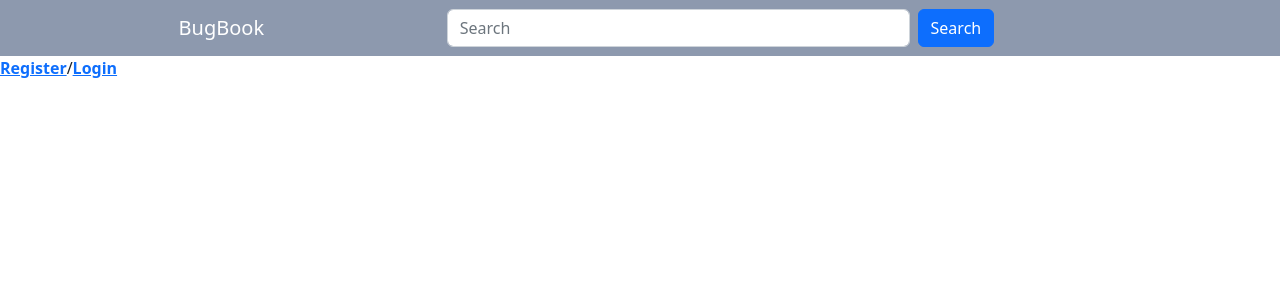
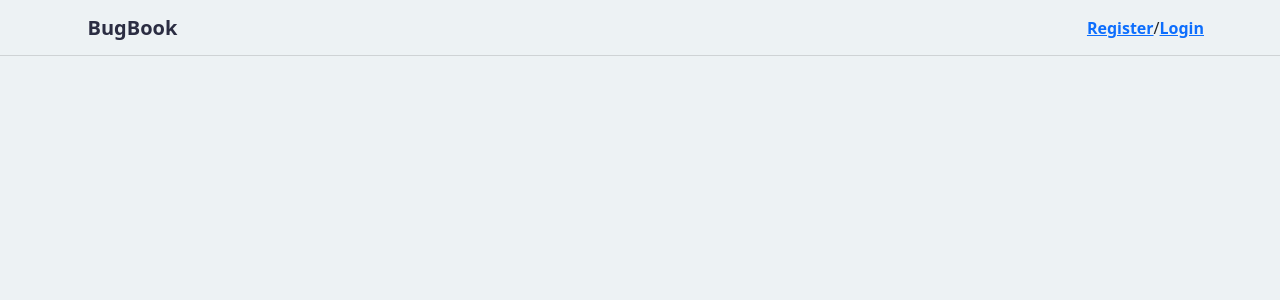
Before and after one commit to mbaccari/backend-practice, a React (Create React App) app in the folder client/: page / in a window 1280 px wide. Shown: the top 300 px of the page. Built offline with nearby package versions, Linux system fonts and the light colour scheme.

Commit message:
Updated nav bar, Added link to profile of post creator.

```diff
--- a/client/src/components/Nav.js
+++ b/client/src/components/Nav.js
@@ -1,22 +1,28 @@
+import { useNavigate, Link } from "react-router-dom";
 
 import styles from './Nav.module.css'
-const Nav = () => {
+const Nav = ({ user }) => {
+    let letter;
+    let url
+    if(user) {
+        letter = user.username.split('')[0].toUpperCase();
+        url = `/users/${user._id}`
+    }
 
     return (
         <nav id={styles.mainNav} className="navbar navbar-expand-sm navbar-dark">
             <div className="container-fluid text-center">
-                <a className="navbar-brand col-4" href="/">BugBook</a>
-                <button className="navbar-toggler" type="button" data-bs-toggle="collapse" data-bs-target="#mynavbar">
-                <span className="navbar-toggler-icon" />
-                </button>
-                <div className="collapse navbar-collapse" id="mynavbar">
+                <a className="navbar-brand col-4" id={styles.title} href="/">BugBook</a>
 
-                <form className="d-flex col-8">
-                    <input className="form-control me-2" type="text" placeholder="Search" />
-                    <button className="btn btn-primary" type="button">Search</button>
-                </form>
-                </div>
+                {!user ?
+                    <div>
+                        <Link to="/signup" className="fw-bold">Register</Link>/<Link to="/login" className="fw-bold">Login</Link>
+                    </div>
+                        :
+                    <Link id={styles.letter} to={url} className="fw-bold text-center">{letter}</Link>
+                }
             </div>
+
         </nav>
 
     )
--- a/client/src/components/Nav.module.css
+++ b/client/src/components/Nav.module.css
@@ -1,3 +1,25 @@
 #mainNav {
-    background-color: #8D99AE;
+    background-color: #EDF2F4;
+    padding: 0px 5%;
+    border-bottom: 1px solid rgba(100, 99, 99, 0.215);
+    height: 7%;
 }
+
+#title {
+    color: #2B2D42;
+    font-weight: bolder;
+    width: 10%;
+}
+
+#letter {
+    text-decoration: none;
+    display: flex;
+    justify-content: center;
+    align-items: center;
+    color: #8D99AE;
+    border: 1.5px solid #2B2D42;
+    border-radius: 50%;
+    height: 1.7em;
+    width: 1.7em;
+
+}
--- a/client/src/components/PostCard.js
+++ b/client/src/components/PostCard.js
@@ -2,7 +2,7 @@ import styles from './PostCard.module.css'
 import { Link } from "react-router-dom";
 
 
-const PostCard = ({ postData }) => {
+const PostCard = ({ postData, index }) => {
     const userLink = `/users/${postData.userId}`
 
     return (
--- a/client/src/pages/Home.js
+++ b/client/src/pages/Home.js
@@ -65,7 +65,7 @@ const Home = () => {
         const { title, body } = postState;
         axios({
             method: 'post',
-            url: 'http://localhost:3080/api/posts/post',
+            url: '/api/posts/post',
             data: {
               title: title,
               body: body,
@@ -85,14 +85,13 @@ const Home = () => {
     return (
         <main>
             {!Auth.isLoggedIn(cookies.token) ?
-             <>
+             <div id={styles.main}>
                 <Nav/>
-                <Link to="/signup" className="fw-bold">Register</Link>/<Link to="/login" className="fw-bold">Login</Link>
 
-             </>
+             </div>
             :
             <div id={styles.main}>
-                <Nav/>
+                <Nav user={decodedToken}/>
                 <div id={styles.content} className='p-4'>
                     <div id={styles.block} className="d-flex flex-column align-items-center">
 
@@ -124,7 +123,7 @@ const Home = () => {
                             <div>
                                 {posts.map((post, index) => {
                                     return (
-                                        <PostCard postData={post}/>
+                                        <PostCard key={index} postData={post}/>
                                     )
                                 })}
                             </div>
--- a/client/src/pages/Login.js
+++ b/client/src/pages/Login.js
@@ -11,16 +11,12 @@ const Login = () => {
   const [cookies, setCookie, removeCookie] = useCookies(['token'])
 
   const loggedIn = () => {
-    console.log(cookies.token)
     if(!cookies.token) {
-      console.log('no token')
       return false;
     } else if(Auth.isTokenExpired(cookies.token)) {
-      console.log('expired token')
       removeCookie('token',{path:'/'});
       return false;
     } else if(Auth.isToken(cookies.token)) {
-      console.log('token plus not expired makes me happy boi')
       return true;
     }
   }
@@ -42,19 +38,25 @@ const Login = () => {
     const { email, password } = formState;
     axios({
       method: 'post',
-      url: 'http://localhost:3080/api/users/login',
+      url: '/api/users/login',
       data: {
         email: email,
         password: password
       }
     }).then(res => {
-      console.log(res.data)
-      setCookie('token', res.data)
+      const regex = /^[A-Za-z0-9-_=]+\.[A-Za-z0-9-_=]+\.?[A-Za-z0-9-_.+/=]*$/
+      console.log(res.data.match(regex))
+      if(res.data.match(regex)) {
+        setCookie('token', res.data)
+      } else {
+        console.log('Incorrect username or password')
+      }
+
     })
 
     // clear form values
     setFormState({
-      email: '',
+      email: email,
       password: '',
     });
   };
@@ -83,6 +85,7 @@ const Login = () => {
                     className="form-control form-control-lg shadow-sm"
                     value={formState.email}
                     onChange={handleChange}
+                    required
                   />
 
                 </div>
@@ -94,6 +97,7 @@ const Login = () => {
                     className="form-control form-control-lg shadow-sm"
                     value={formState.password}
                     onChange={handleChange}
+                    required
                   />
 
                 </div>
--- a/client/src/pages/Profile.js
+++ b/client/src/pages/Profile.js
@@ -14,12 +14,13 @@ const Profile = () => {
     const queryLink = `http://localhost:3080/api/users/${useParams().userId}`
 
     useEffect(() => {
-        if(!cookies.token) return;
-
+        if(cookies.token) {
             if(Auth.isTokenExpired(cookies.token)) {
                 removeCookie('token',{path:'/'});
             } else if(Auth.isLoggedIn(cookies.token)) {
                 setDecodedToken(Auth.decodeToken(cookies.token))
+            }
+        }
         axios({
             method: 'get',
             url: queryLink
@@ -28,14 +29,26 @@ const Profile = () => {
             if(res.data.length === 0) return;
             setUser(res.data)
           }).catch(err => console.log(err))
-        }
 
     }, []);
 
 
     return (
         <div>
-            {user.username}
+            {!user ?
+                <>
+                    <div>Loading</div>
+                </>
+
+                :
+                <>
+                    {decodedToken ? <div>Logged in</div>
+                        :
+                        <div>Not logged in</div>
+                    }
+                    <div>{user.username}</div>
+                </>
+            }
         </div>
     )
 }
--- a/client/src/pages/Signup.js
+++ b/client/src/pages/Signup.js
@@ -39,10 +39,16 @@ const Signup = () => {
     event.preventDefault();
     axios({
       method: 'post',
-      url: 'http://localhost:3080/api/users/signup',
+      url: '/api/users/signup',
       data: formState
     }).then(res => {
-      setCookie('token', res.data)
+      const regex = /^[A-Za-z0-9-_=]+\.[A-Za-z0-9-_=]+\.?[A-Za-z0-9-_.+/=]*$/
+      console.log(res.data.match(regex))
+      if(res.data.match(regex)) {
+        setCookie('token', res.data)
+      } else {
+        console.log('Please fill out correctly')
+      }
     })
 
     // clear form values
```
Also changed, not shown: 2 other files (tests, documents, lock files or other folders). Lines whose indentation alone changed are shown as unchanged.
